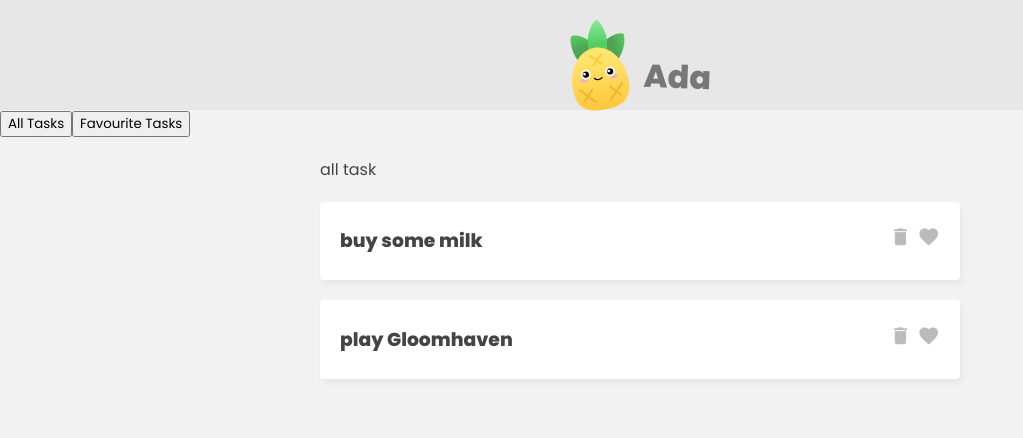
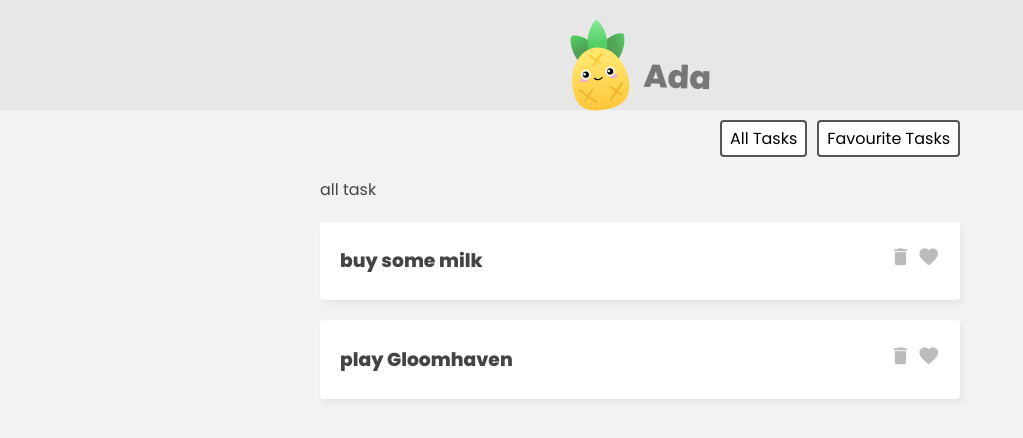
Before and after one commit to AdaN6/pinia-task, a Vue app: page / in a window 1280 px wide. Shown: the top 438 px of the page, without its empty margins (0-1023 px from the left). Built offline with nearby package versions, Linux system fonts and the light colour scheme.

Commit message:
styled the filter button for the tasks

```diff
--- a/src/assets/main.css
+++ b/src/assets/main.css
@@ -58,3 +58,21 @@
   cursor: pointer;
   color: #bbb;
 }
+
+/* filter nav */
+.filter {
+  width: 640px;
+  margin: 10px auto;
+  text-align: right;
+}
+.filter button {
+  display: inline-block;
+  margin-left: 10px;
+  background: #fff;
+  border: 2px solid #555;
+  border-radius: 4px;
+  padding: 4px 8px;
+  cursor: pointer;
+  font-size: 0.8em;
+  font-size: 1em;
+}
```
